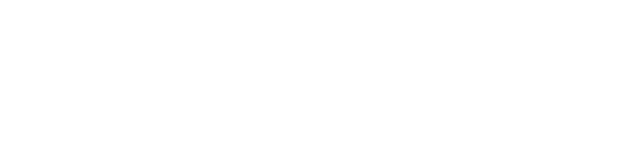
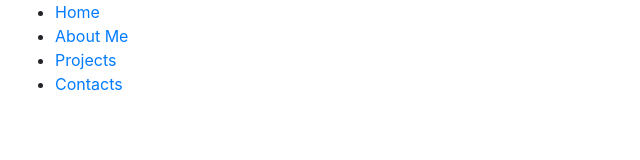
Before and after one commit to IKERRIZ/Faith-O.io, a plain HTML site: page index.html in a window 1280 px wide. Shown: the whole page, without its empty margins (0-640 px from the left). Drawn offline with nearby package versions, Linux system fonts and the light colour scheme.

Commit message:
Add a navbar

```diff
--- a/index.html
+++ b/index.html
@@ -10,6 +10,18 @@
 <link href="Css/styles.css" rel="stylesheet" type="text/css">
 </head>
 <body>
-
+    <div class="container-fluid">
+        <div id="overlay">
+            <div id="banner">
+                <nav>
+                    <ul>
+                        <li> <a href="#banner">Home</a></li>
+                        <li><a href="#about">About Me</a></li>
+                        <li><a href="#projects">Projects</a></li>
+                        <li><a href="#contacts">Contacts</a></li>
+                    </ul>
+                </nav>
+            </div>
+        </div>
 </body>
 </html>
```
